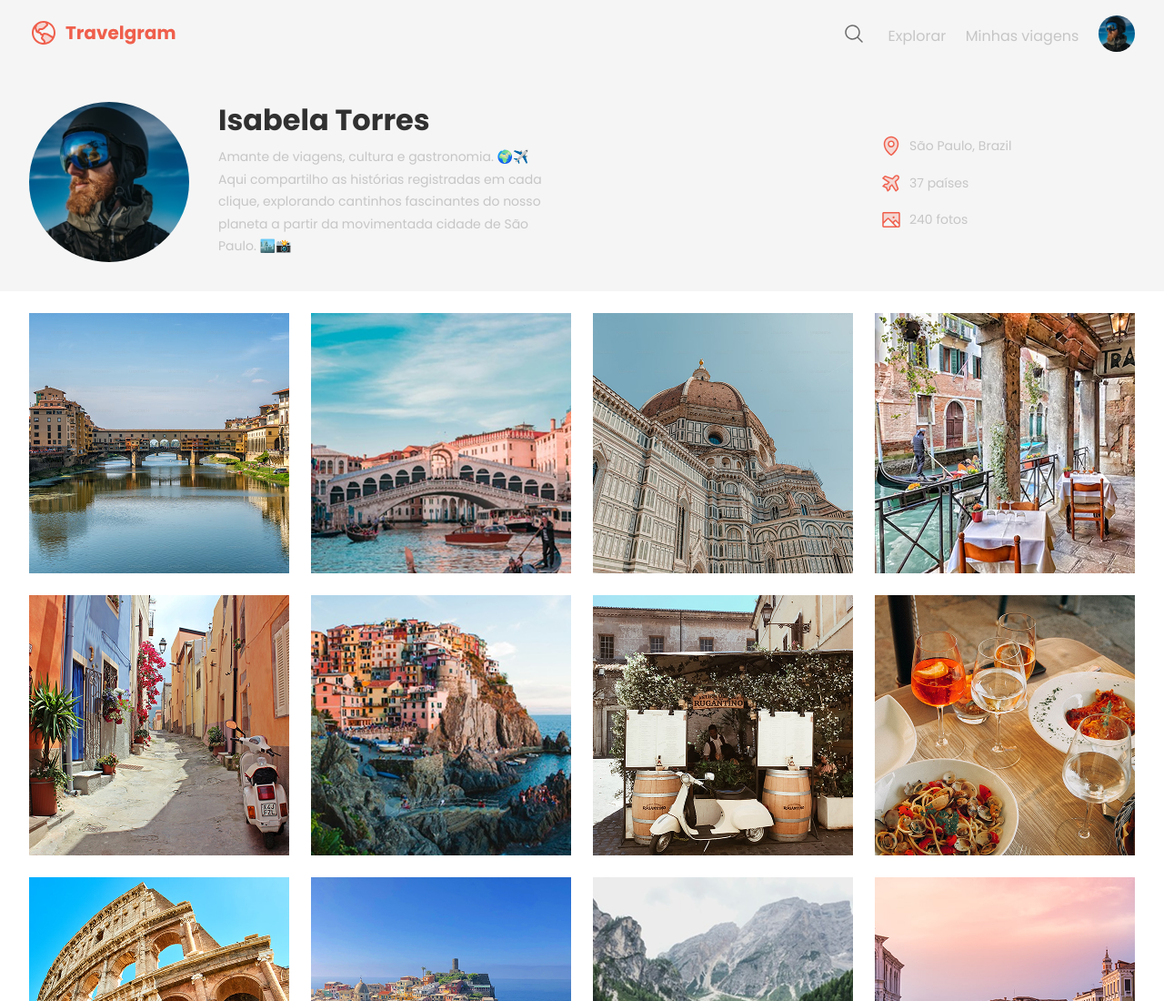
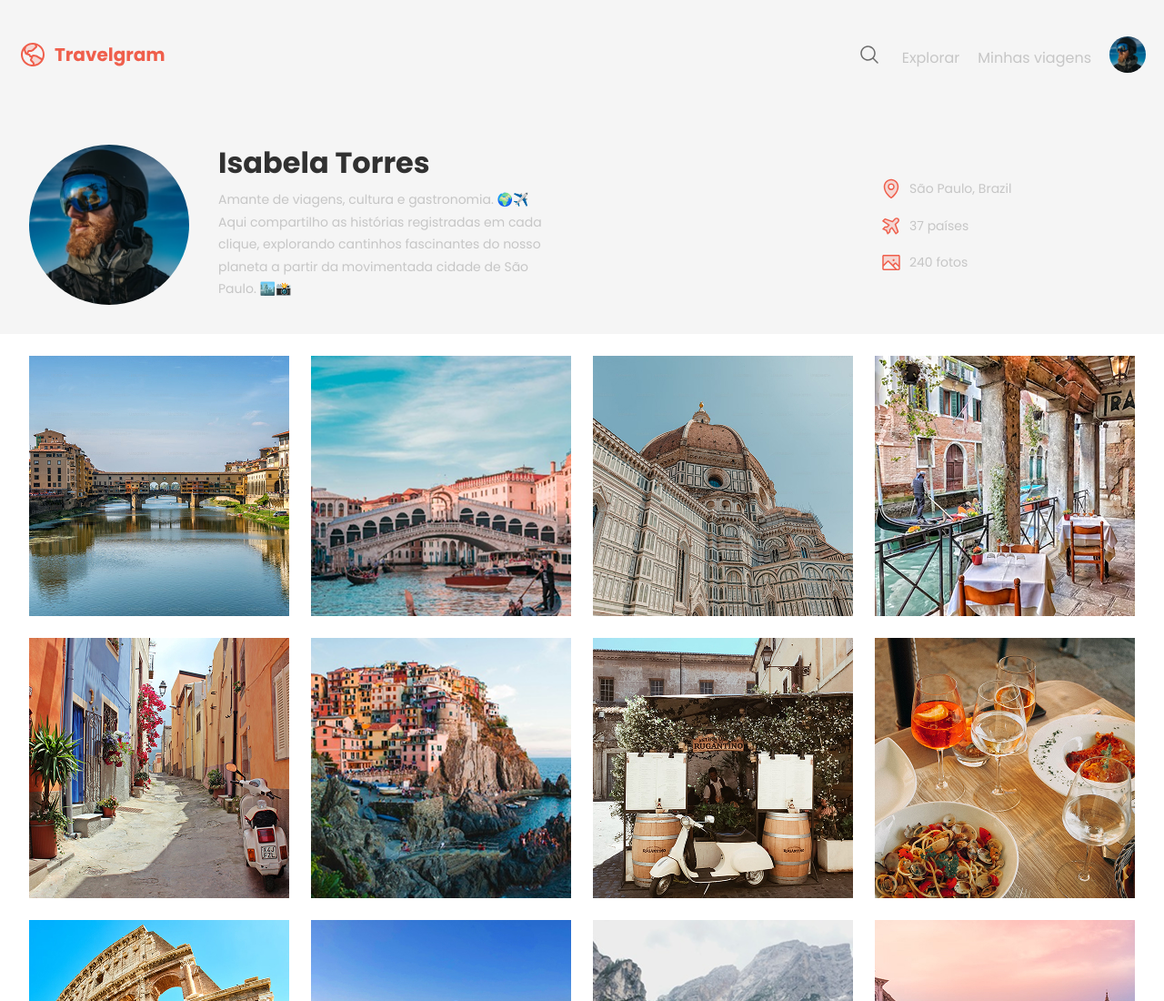
Before and after one commit to Thiaggoggarcia/Travelgram, a plain HTML site: page index.html in a window 1280 px wide. Shown: the top 1100 px of the page at 91% size. Drawn offline with Linux system fonts and the light colour scheme; files whose address does not match are found by name.

Commit message:
Refatorando o CSS e HTML da barra de navegação

```diff
--- a/css/global.css
+++ b/css/global.css
@@ -25,3 +25,17 @@ body{
     padding: 0px;
     box-sizing: border-box;
 }
+
+ul{
+    list-style: none;
+}
+
+a{
+    font: var(--text);
+    color: var(--text-color-secundary);
+    text-decoration: none;
+}
+a:hover{
+    color: var(--brand-color);
+    text-decoration: underline;
+}
--- a/css/nav.css
+++ b/css/nav.css
@@ -1,27 +1,23 @@
 #navigator{
-      padding: 20px 32px;
-      height: 80px;
+      padding: 32px 20px;
+      line-height: 0;
       display: flex;
-      box-sizing: border-box;
+      align-items: center;
       justify-content: space-between;
       background-color: var(--surface-color)
 }
 
 #navigator > ul{
       display: flex;
-      justify-content: space-between;
+      gap: 20px;
       align-items: center;
-      width: 325px;
+      padding-block: 8px;
+      margin: 0;
+}
+
+#navigator > ul > li:last-child img{
+      border-radius: 40px;
+      width: 40px;
       height: 40px;
-      margin: 0;
-      list-style: none;
+      object-fit: cover;
 }
-#navigator > ul > li > a:hover{
-      color: var(--brand-color);
-
-}
-#navigator > ul > li > a{
-      font: var(--text);
-      color: var(--text-color-secundary);
-      text-decoration: none;
-}
--- a/css/style.css
+++ b/css/style.css
@@ -1,12 +1,5 @@
 @import url("global.css");
 @import url("nav.css");
-
-#profile{
-      border-radius: 40px;
-      width: 40px;
-      height: 40px;
-      object-fit: cover;
-}
 
 #about-section{
       padding: 32px;
@@ -52,9 +45,8 @@ section > ul > li{
       display: flex;
       column-gap: 8px;
 }
-section > ul > li > span{
+section > ul > li > a{
       font: var(--text-md);
-      color: var(--text-color-secundary);
 }
 
 section > ul > li:nth-child(2){
--- a/index.html
+++ b/index.html
@@ -17,7 +17,7 @@
         <ul>
             <li>
                 <a href="#">
-                    <img class="hover" src="/assets/icons/Menu item.svg" alt="">
+                    <img class="hover" src="/assets/icons/Menu item.svg" alt="Lupa de pesquisa">
                 </a>
             </li>
             <li>
@@ -28,14 +28,14 @@
             </li>
             <li>
                 <a href="#">
-                    <img id="profile" src="/assets/images/profile.jpg" alt="">
+                    <img src="/assets/images/profile.jpg" alt="">
                 </a>
             </li>
         </ul>
     </nav>
     <section id="about-section">
         <div id="about">
-            <img src="/assets/images/profile.jpg" alt="">
+            <img src="/assets/images/profile.jpg" alt="Icone de perfil do usuário">
             <div>
                 <h1>Isabela Torres</h1>
                 <p>Amante de viagens, cultura e gastronomia. 🌍✈️ Aqui compartilho as histórias registradas em cada clique, explorando cantinhos fascinantes do nosso planeta a partir da movimentada cidade de São Paulo. 🏙️📸</p>
@@ -44,15 +44,16 @@
         <ul>
             <li>
                 <img src="/assets/icons/MapPin.svg" alt="">
-                <span>São Paulo, Brazil</span>
+                <a href="#">São Paulo, Brazil
+                </a>
             </li>
             <li>
                 <img src="/assets/icons/AirplaneTilt.svg" alt="">
-                <span>37 países</span>
+                <a href="#">37 países</a>
             </li>
             <li>
                 <img src="/assets/icons/Image.svg" alt="">
-                <span>240 fotos</span>
+                <a href="#">240 fotos </a>
             </li>
 
         </div>
```
